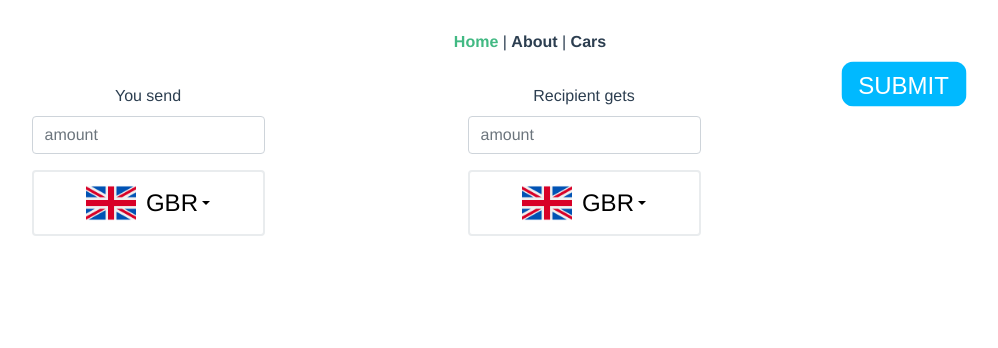
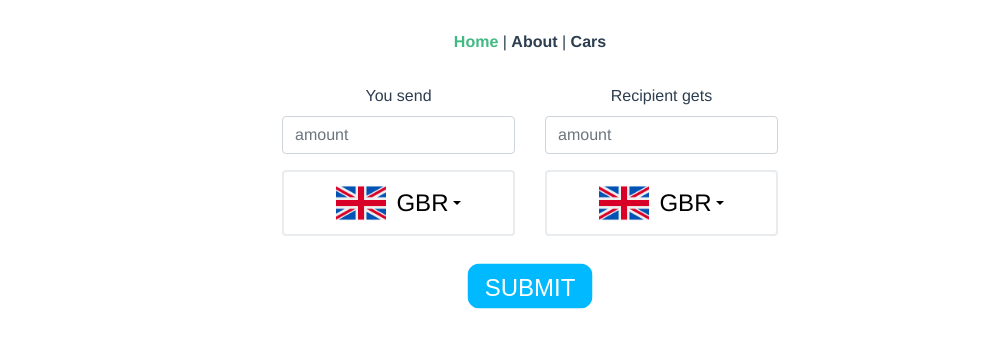
Before and after one commit to z2s8/junctionx-geeks, a Vue app: page /#/ in a window 1280 px wide. Shown: the top 348 px of the page, without its empty margins (110-1108 px from the left). Built offline with nearby package versions, Linux system fonts and the light colour scheme.

Commit message:
Iminek probléma

```diff
--- a/public/index.html
+++ b/public/index.html
@@ -6,12 +6,9 @@
     <meta name="viewport" content="width=device-width,initial-scale=1.0">
     <link rel="icon" href="<%= BASE_URL %>favicon.ico">
     <link rel="stylesheet" href="https://stackpath.bootstrapcdn.com/bootstrap/4.1.3/css/bootstrap.min.css" integrity="sha384-MCw98/SFnGE8fJT3GXwEOngsV7Zt27NXFoaoApmYm81iuXoPkFOJwJ8ERdknLPMO" crossorigin="anonymous">
-    <link href="//maxcdn.bootstrapcdn.com/bootstrap/4.1.1/css/bootstrap.min.css" rel="stylesheet" id="bootstrap-css">
-    <script src="//maxcdn.bootstrapcdn.com/bootstrap/4.1.1/js/bootstrap.min.js"></script>
-    <script src="//cdnjs.cloudflare.com/ajax/libs/jquery/3.2.1/jquery.min.js"></script>
-    <script src="https://code.jquery.com/jquery-3.2.1.slim.min.js" integrity="sha384-KJ3o2DKtIkvYIK3UENzmM7KCkRr/rE9/Qpg6aAZGJwFDMVNA/GpGFF93hXpG5KkN" crossorigin="anonymous"></script>
-    <script src="https://cdnjs.cloudflare.com/ajax/libs/popper.js/1.12.9/umd/popper.min.js" integrity="sha384-ApNbgh9B+Y1QKtv3Rn7W3mgPxhU9K/ScQsAP7hUibX39j7fakFPskvXusvfa0b4Q" crossorigin="anonymous"></script>
-    <script src="https://maxcdn.bootstrapcdn.com/bootstrap/4.0.0/js/bootstrap.min.js" integrity="sha384-JZR6Spejh4U02d8jOt6vLEHfe/JQGiRRSQQxSfFWpi1MquVdAyjUar5+76PVCmYl" crossorigin="anonymous"></script>
+    <script src="https://code.jquery.com/jquery-3.3.1.slim.min.js" integrity="sha384-q8i/X+965DzO0rT7abK41JStQIAqVgRVzpbzo5smXKp4YfRvH+8abtTE1Pi6jizo" crossorigin="anonymous"></script>
+    <script src="https://cdnjs.cloudflare.com/ajax/libs/popper.js/1.14.3/umd/popper.min.js" integrity="sha384-ZMP7rVo3mIykV+2+9J3UJ46jBk0WLaUAdn689aCwoqbBJiSnjAK/l8WvCWPIPm49" crossorigin="anonymous"></script>
+    <script src="https://stackpath.bootstrapcdn.com/bootstrap/4.1.3/js/bootstrap.min.js" integrity="sha384-ChfqqxuZUCnJSK3+MXmPNIyE6ZbWh2IMqE241rYiqJxyMiZ6OW/JmZQ5stwEULTy" crossorigin="anonymous"></script>
     <title>forthapp</title>
   </head>
   <body>
--- a/src/views/Home.vue
+++ b/src/views/Home.vue
@@ -1,8 +1,11 @@
 <template>
   <!-- Include the above in your HEAD tag -->
   <div class="d-flex justify-content-center formok">
+
     <form class="form">
-      <div class="form-group">
+      <div class="row">
+        <div class="col-md-6">
+<div class="form-group">
         <label for="formGroupExampleInput">You send</label>
         <input type="text" class="form-control" id="formGroupExampleInput" placeholder="amount">
       </div>
@@ -14,24 +17,25 @@
         </a>
 
         <div class="dropdown-menu" aria-labelledby="dropdownMenuLink">
-          <a class="dropdown-item" href="#">
+          <a class="dropdown-item d-flex align-items-center" href="#">
             <img class="kep" src="../assets/eur.png" alt="euro">
             <span class="valuta">EUR</span><span class="valuta_name">Euro</span>
           </a>
-          <a class="dropdown-item" href="#">
+          <a class="dropdown-item d-flex align-items-center" href="#">
             <img class="kep" src="../assets/gbr.png" alt="font">
             <span class="valuta">GBR</span><span class="valuta_name">British pound</span>
           </a>
-          <a class="dropdown-item" href="#">
+          <a class="dropdown-item d-flex align-items-center" href="#">
             <img class="kep" src="../assets/usd.png" alt="dollar">
             <span class="valuta">USD</span><span class="valuta_name">United States dollar</span>
           </a>
         </div>
+
       </div>
-    </form>
+        </div>
 
-    <form>
-      <div class="form-group">
+      <div class="col-md-6">
+  <div class="form-group">
         <label for="formGroupExampleInput">Recipient gets</label>
         <input type="text" class="form-control" id="formGroupExampleInput" placeholder="amount">
       </div>
@@ -43,25 +47,26 @@
         </a>
 
         <div class="dropdown-menu" aria-labelledby="dropdownMenuLink">
-          <a class="dropdown-item" href="#">
+          <a class="dropdown-item d-flex align-items-center" href="#">
             <img class="kep" src="../assets/eur.png" alt="euro">
             <span class="valuta">EUR</span><span class="valuta_name">Euro</span>
           </a>
-          <a class="dropdown-item" href="#">
+          <a class="dropdown-item d-flex align-items-center" href="#">
             <img class="kep" src="../assets/gbr.png" alt="font">
             <span class="valuta">GBR</span><span class="valuta_name">British pound</span>
           </a>
-          <a class="dropdown-item" href="#">
+          <a class="dropdown-item d-flex align-items-center" href="#">
             <img class="kep" src="../assets/usd.png" alt="dollar">
             <span class="valuta">USD</span><span class="valuta_name">United States dollar</span>
           </a>
         </div>
       </div>
-    </form>
+      </div>
 
-    <form class="elkuldgomb">
-      <div>
-        <a class="ok btn" href="submit">
+      </div>
+       <div class="row">
+ <div class="col-12" style="position: relative;">
+        <a class="ok btn" style="position: absolute; top: 50px;" href="submit">
           <span data-text="S">S</span>
           <span data-text="U">U</span>
           <span data-text="B">B</span>
@@ -70,7 +75,12 @@
           <span data-text="T">T</span>
         </a>
       </div>
+    </div>
+
     </form>
+
+
+
 
   </div>
 
```
